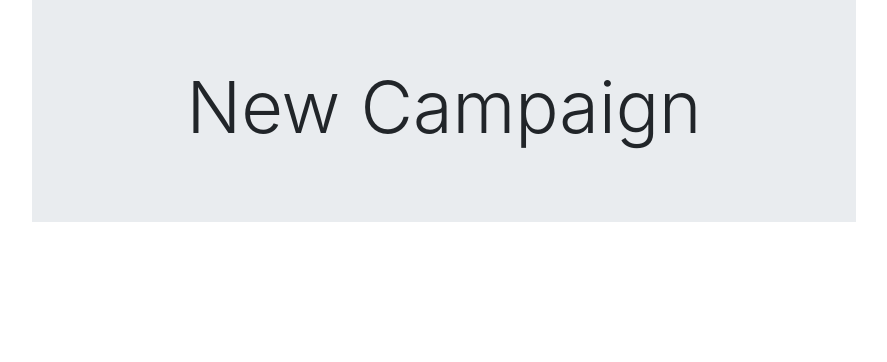
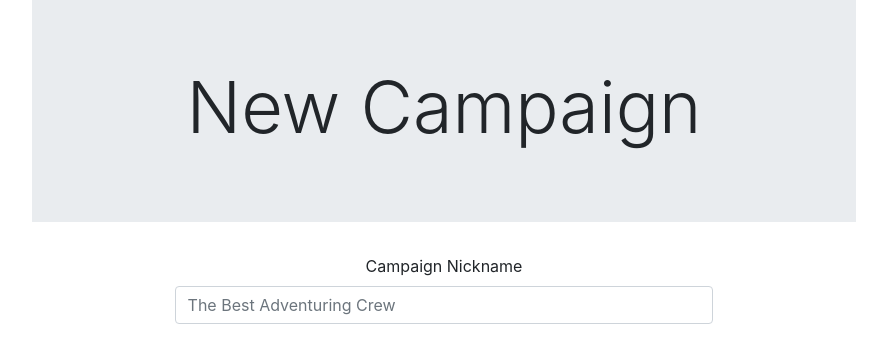
Before and after one commit to evanfurniss/DnD-Character-Tracker, a React (Create React App) app in the folder client/: page / in a window 1280 px wide. Shown: the top 362 px of the page, without its empty margins (196-1083 px from the left). Built offline with nearby package versions, Linux system fonts and the light colour scheme.

Commit message:
Form component created and connected, attached to Home page

```diff
--- /dev/null
+++ b/client/src/components/Form/index.js
@@ -0,0 +1,21 @@
+import React from "react";
+
+function Form() {
+
+    return(
+        <>
+            <form autoComplete="off">
+                <div className="row">
+                    <div className="col-md-8 offset-md-2">
+                        <div className="text-center">
+                            <label for="campaignName">Campaign Nickname</label>
+                        </div>
+                        <input type="text" className="form-control" id="campaignName" aria-describedby="campaign nickname" placeholder="The Best Adventuring Crew"></input>
+                    </div>
+                </div>
+            </form>
+        </>
+    )
+};
+
+export default Form;
--- a/client/src/pages/Home/index.js
+++ b/client/src/pages/Home/index.js
@@ -1,4 +1,5 @@
 import React from "react";
+import Form from "../../components/Form";
 
 const Home = () => {
     return(
@@ -8,6 +9,7 @@ const Home = () => {
                     <h1 class="display-3 text-center">New Campaign</h1>
                 </div>
             </div>
+            <Form />
         </>
     );
 };
```
